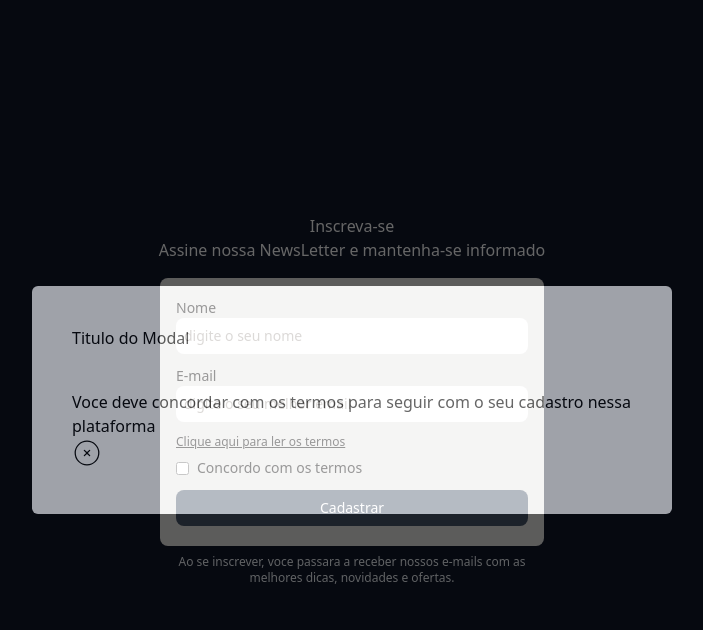
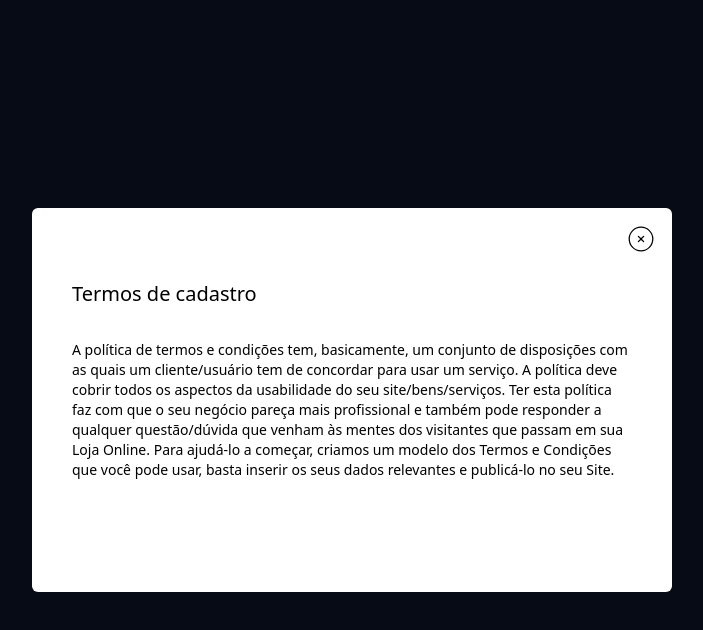
Before and after one commit to LucasdeVittTeles/Form_Tailwind, a React (Vite) app: page / in a window 1280 px wide. Both pictures are taken after a click on the link "Clique aqui para ler os termos". Shown: the top 630 px of the page, without its empty margins (288-991 px from the left). Built offline with nearby package versions, Linux system fonts and the light colour scheme.

Commit message:
finalizando modal

```diff
--- a/src/App.tsx
+++ b/src/App.tsx
@@ -7,14 +7,13 @@ function App() {
       <Toaster />
       <h1 className="font-bold-text-[2rem] text-white">Inscreva-se</h1>
       <p className="text-white">
-        Assine nossa NewsLetter e mantenha-se informado
+        Cadastro de pessoas em pagina de teste
       </p>
       <div className="w-96 mt-4 bg-stone-200 px-4 py-5 rounded-lg">
         <Form />
       </div>
       <p className="text-slate-100 text-xs w-96 mt-2 text-center">
-        Ao se inscrever, voce passara a receber nossos e-mails com as melhores
-        dicas, novidades e ofertas.
+        Clique em CADASTRAR para se inscrever.
       </p>
     </div>
   );
--- a/src/components/Form.tsx
+++ b/src/components/Form.tsx
@@ -42,8 +42,10 @@ const Form = () => {
       <Modal
         isOpen={openModal}
         setOpenModal={setOpenModal}
-        title={"Titulo do Modal"}
-        description={"Voce deve concordar com os termos para seguir com o seu cadastro nessa plataforma"}
+        title={"Termos de cadastro"}
+        description={
+          "A política de termos e condições tem, basicamente, um conjunto de disposições com as quais um cliente/usuário tem de concordar para usar um serviço. A política deve cobrir todos os aspectos da usabilidade do seu site/bens/serviços. Ter esta política faz com que o seu negócio pareça mais profissional e também pode responder a qualquer questão/dúvida que venham às mentes dos visitantes que passam em sua Loja Online. Para ajudá-lo a começar, criamos um modelo dos Termos e Condições que você pode usar, basta inserir os seus dados relevantes e publicá-lo no seu Site."
+        }
       />
       <div className="flex flex-col">
         <label className="text-sm" htmlFor="name">
--- a/src/components/customToast.tsx
+++ /dev/null
@@ -1,35 +0,0 @@
-import toast from "react-hot-toast";
-
-toast.custom((t) => (
-  <div
-    className={`${
-      t.visible ? "animate-enter" : "animate-leave"
-    } max-w-md w-full bg-white shadow-lg rounded-lg pointer-events-auto flex ring-1 ring-black ring-opacity-5`}
-  >
-    <div className="flex-1 w-0 p-4">
-      <div className="flex items-start">
-        <div className="flex-shrink-0 pt-0.5">
-          <img
-            className="h-10 w-10 rounded-full"
-            src="https://images.unsplash.com/photo-1494790108377-be9c29b29330?ixlib=rb-1.2.1&ixqx=6GHAjsWpt9&ixid=eyJhcHBfaWQiOjEyMDd9&auto=format&fit=facearea&facepad=2.2&w=160&h=160&q=80"
-            alt=""
-          />
-        </div>
-        <div className="ml-3 flex-1">
-          <p className="text-sm font-medium text-gray-900">Emilia Gates</p>
-          <p className="mt-1 text-sm text-gray-500">
-            Sure! 8:30pm works great!
-          </p>
-        </div>
-      </div>
-    </div>
-    <div className="flex border-l border-gray-200">
-      <button
-        onClick={() => toast.dismiss(t.id)}
-        className="w-full border border-transparent rounded-none rounded-r-lg p-4 flex items-center justify-center text-sm font-medium text-indigo-600 hover:text-indigo-500 focus:outline-none focus:ring-2 focus:ring-indigo-500"
-      >
-        Close
-      </button>
-    </div>
-  </div>
-));
--- a/src/components/modal.tsx
+++ b/src/components/modal.tsx
@@ -10,13 +10,13 @@ type Props = {
 const Modal = ({ isOpen, setOpenModal, title, description }: Props) => {
   if (isOpen) {
     return (
-      <div className="fixed top-0 bottom-0 left-0 right-0  bg-black opacity-60">
-        <div className="fixed top-1/2 left-1/2 transform -translate-x-1/2 -translate-y-1/2 bg-white text-black p-10 rounded-md ">
-          <h2 className="mb-10">{title}</h2>
-          <p>{description}</p>
-          <button onClick={() => setOpenModal(false)}>
+      <div className="fixed top-0 bottom-0 left-0 right-0 bg-black bg-opacity-50">
+        <div className="fixed top-1/2 left-1/2 transform -translate-x-1/2 -translate-y-1/2 bg-white text-black p-10 rounded-md flex flex-col min-h-96 min-w-96">
+        <button onClick={() => setOpenModal(false)} className="fixed top-4 right-4">
             <CiCircleRemove size={30}></CiCircleRemove>
           </button>
+          <h2 className="mt-8 mb-8 text-xl">{title}</h2>
+          <p className="text-sm">{description}</p>
         </div>
       </div>
     );
```
